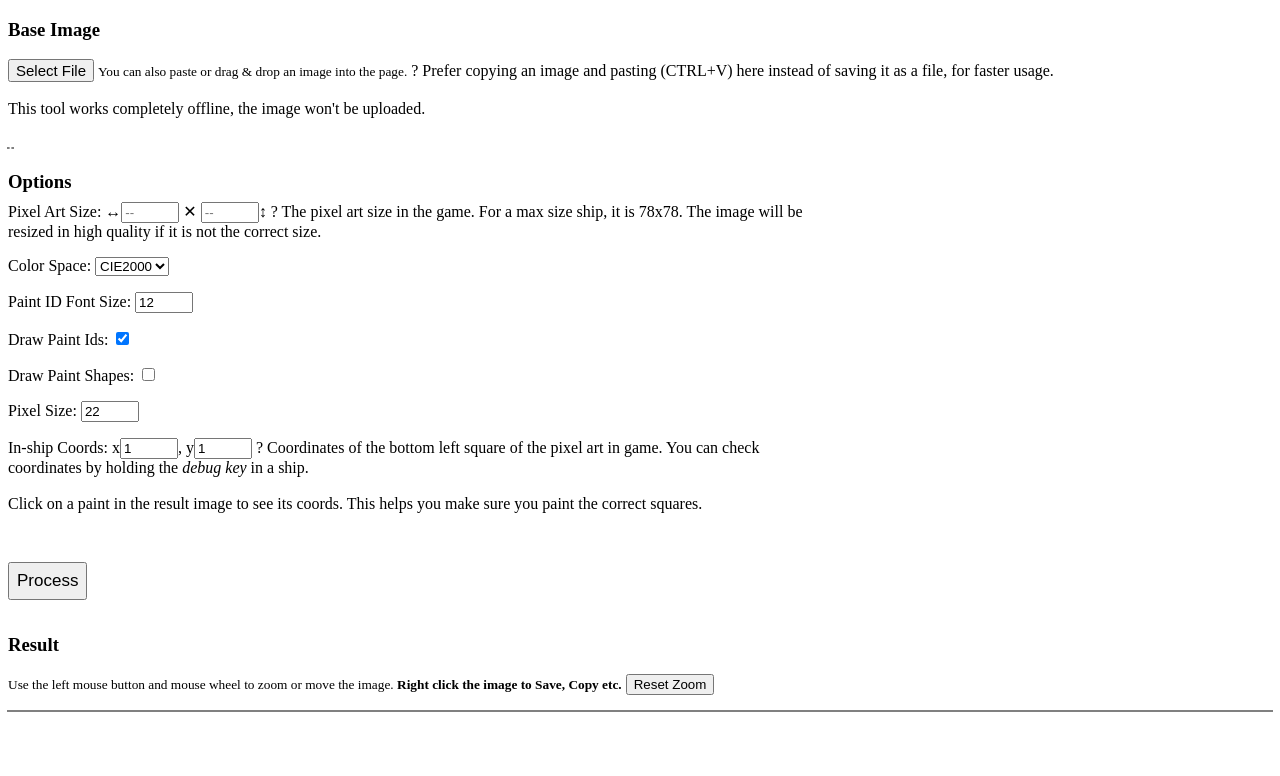
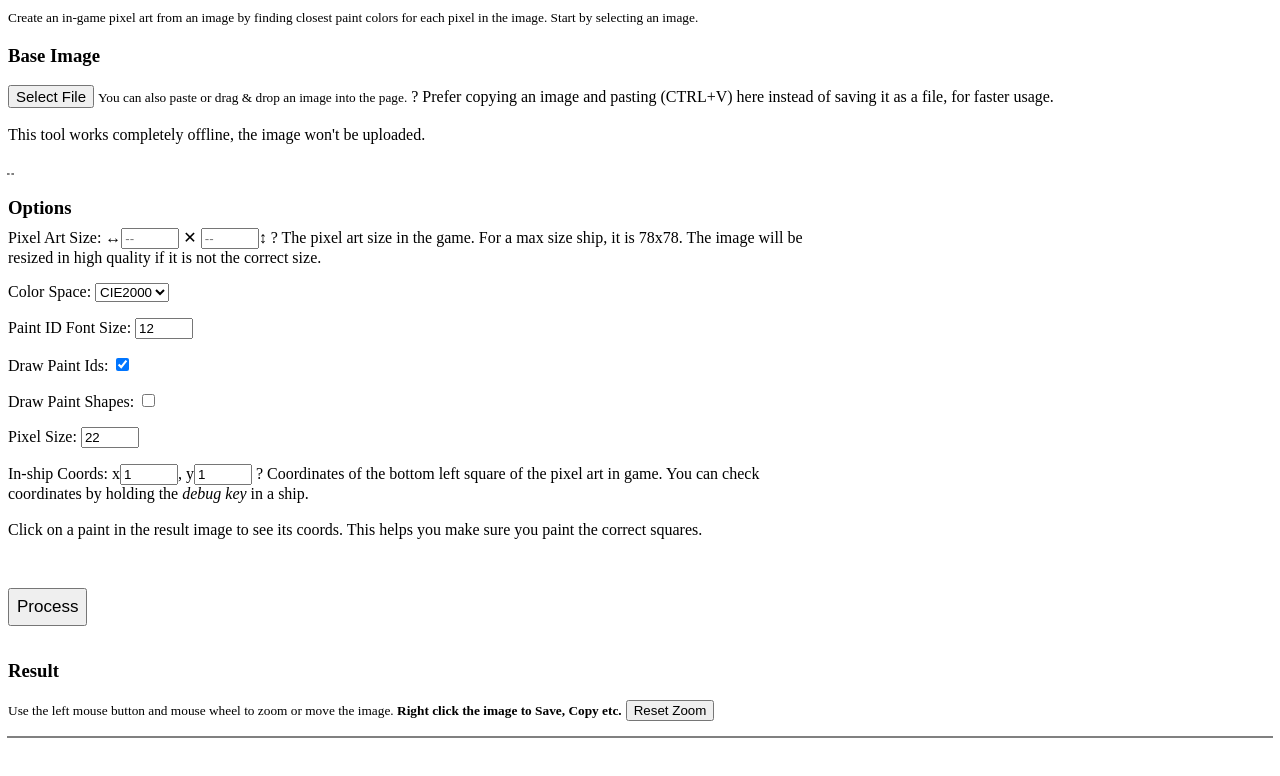
Before and after one commit to Blueyescat/dsatools, a plain HTML site: page img2pixar/index.html in a window 1280 px wide. Drawn offline with Linux system fonts and the light colour scheme; some packages are replaced by stand-ins of ours; files that its build step writes are made by us from their sources; a script that the page names is missing.

Commit message:
Add in-page description for img2pixar

```diff
--- a/img2pixar/index.html
+++ b/img2pixar/index.html
@@ -24,6 +24,7 @@
 	-->
 	<header></header>
 	<div id="main-container">
+		<small>Create an in-game pixel art from an image by finding closest paint colors for each pixel in the image. Start by selecting an image.</small>
 		<h3>Base Image</h3>
 		<p>
 			<span class="custom-file-input input-file">
--- a/main.css
+++ b/main.css
@@ -49,11 +49,12 @@ a.no-style:visited {
 }
 
 /**/
+
 #main-container {
 	position: relative;
 	background-color: var(--container-color);
 	border-radius: 5px;
-	padding: 5px 20px;
+	padding: 10px 20px 5px 20px;
 	max-width: var(--page-width);
 	margin-right: auto;
 	margin-left: auto;
```
